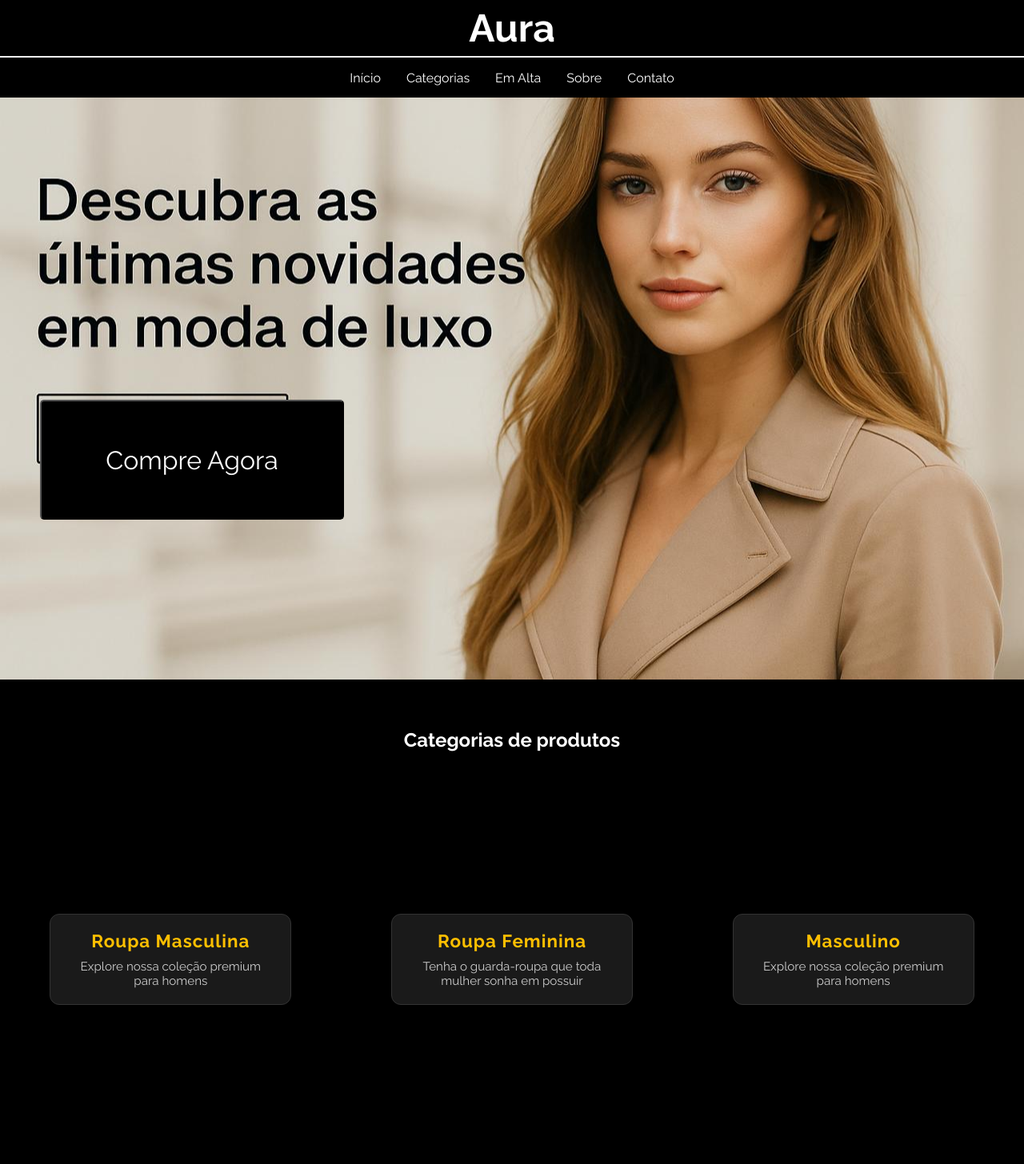
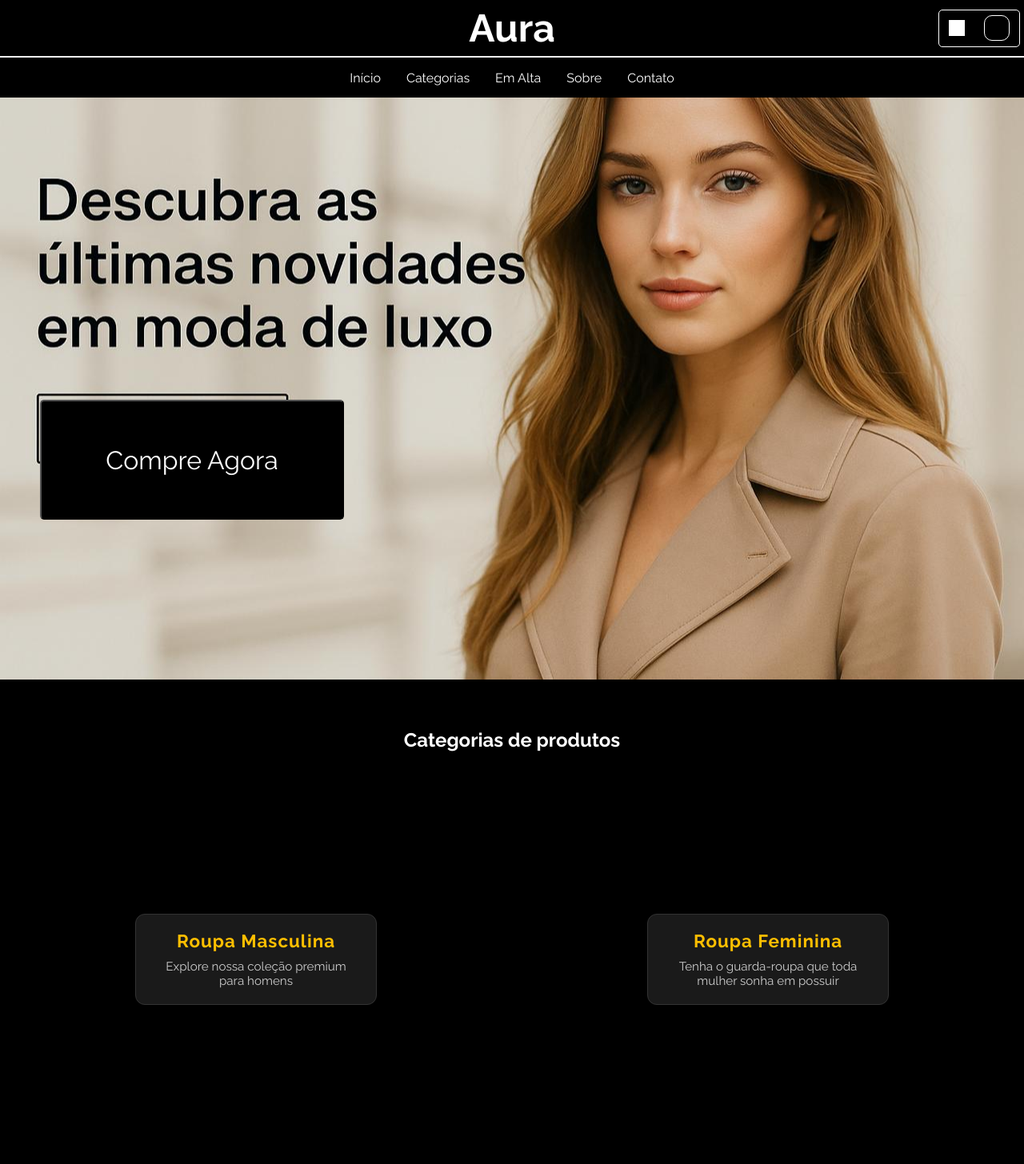
Before and after one commit to Guithentges/Aura, a Django app: page / in a window 1280 px wide. Shown: the top 1456 px of the page at 80% size. Run offline with Django 5.2, Linux system fonts and the light colour scheme; data comes from the database, SQL or seed files in the repository; both versions use the stored data as it was after the commit.

Commit message:
começando carrinho

```diff
--- a/aura/auraapp/templates/auraapp/index.html
+++ b/aura/auraapp/templates/auraapp/index.html
@@ -10,7 +10,10 @@
 </head>
 <body>
     <header>
-        <div class="title"><h1>Aura</h1></div>
+        <div class="title"><h1>Aura</h1>
+        <div class="cart"><div class="cart-icon"></div><div class="cart-number"></div></div>
+        </div>
+
         <navbar>
             <nav><a href="{% url 'index' %}">Início</a></nav>
             <nav><a href="#">Categorias</a></nav>
@@ -34,10 +37,6 @@
                     <p>{{ categoria.descricao }}</p>
                 </div>
                 {% endfor %}
-                <div class="categoria-card">
-  <h2>Masculino</h2>
-  <p>Explore nossa coleção premium para homens</p>
-</div>
             </div>
         </div>
         <div class="secao2">
@@ -78,6 +77,34 @@
 </html>
 
 <style>
+    .cart{
+        position: absolute;
+        display: flex;
+        flex-direction: row;
+        justify-content: space-around;
+        align-items: center;
+        right: 5px;
+        width: 100px;
+        height: 45px;
+        border-radius: 5px;
+        background-color: black;
+        border: 1px solid #fff;
+    }
+    .cart-icon{
+        width: 20px;
+        height: 20px;
+        background-color: #fff;
+    }
+    .cart-number{
+        display: flex;
+        align-items: center;
+        justify-content: center ;
+        width: 30px;
+        height: 30px;
+        border-radius: 10px;
+        background-color: black;
+        border: 1px solid #fff;
+    }
 
 
     *{
```
Also changed, not shown: aura/auraapp/static/Social.jpg (renamed from aura/static/Social.jpg), aura/auraapp/static/products/Social.jpg (deleted), aura/auraapp/static/shoe.png (deleted), aura/db.sqlite3, aura/static/Blazer.png (deleted).
